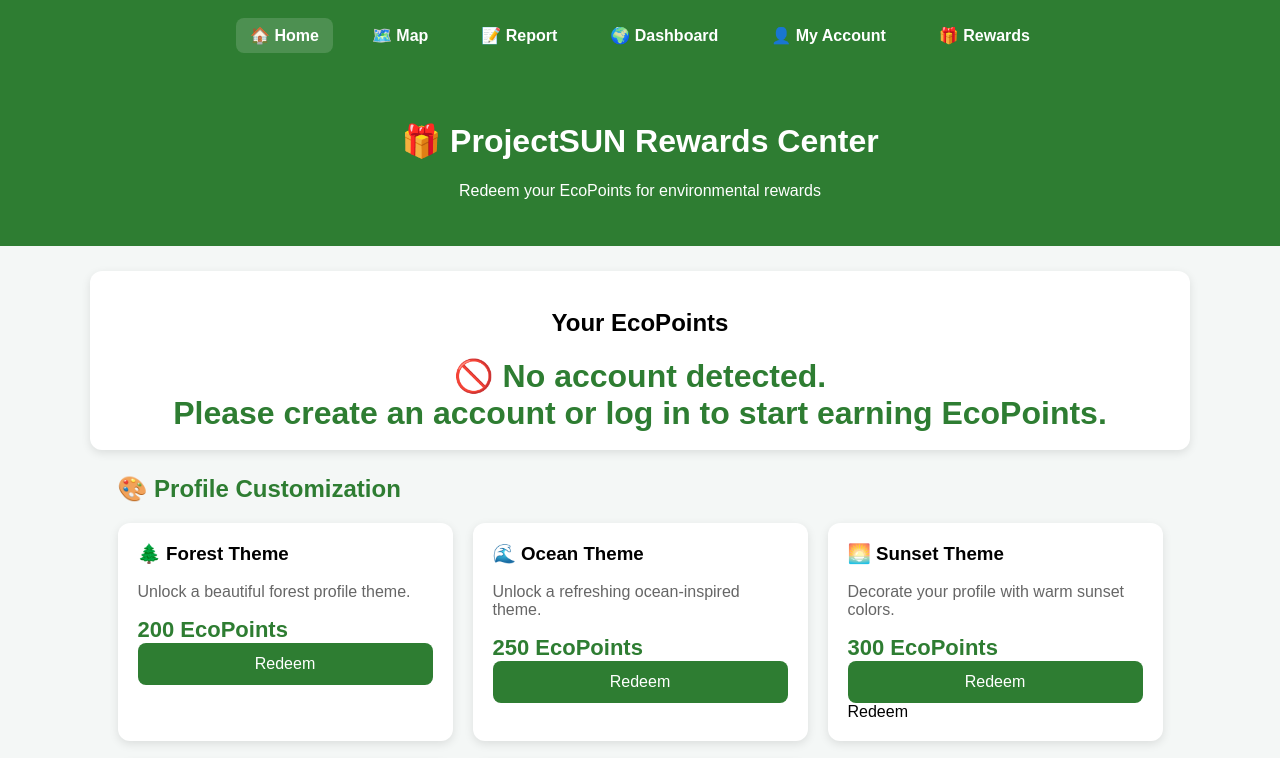
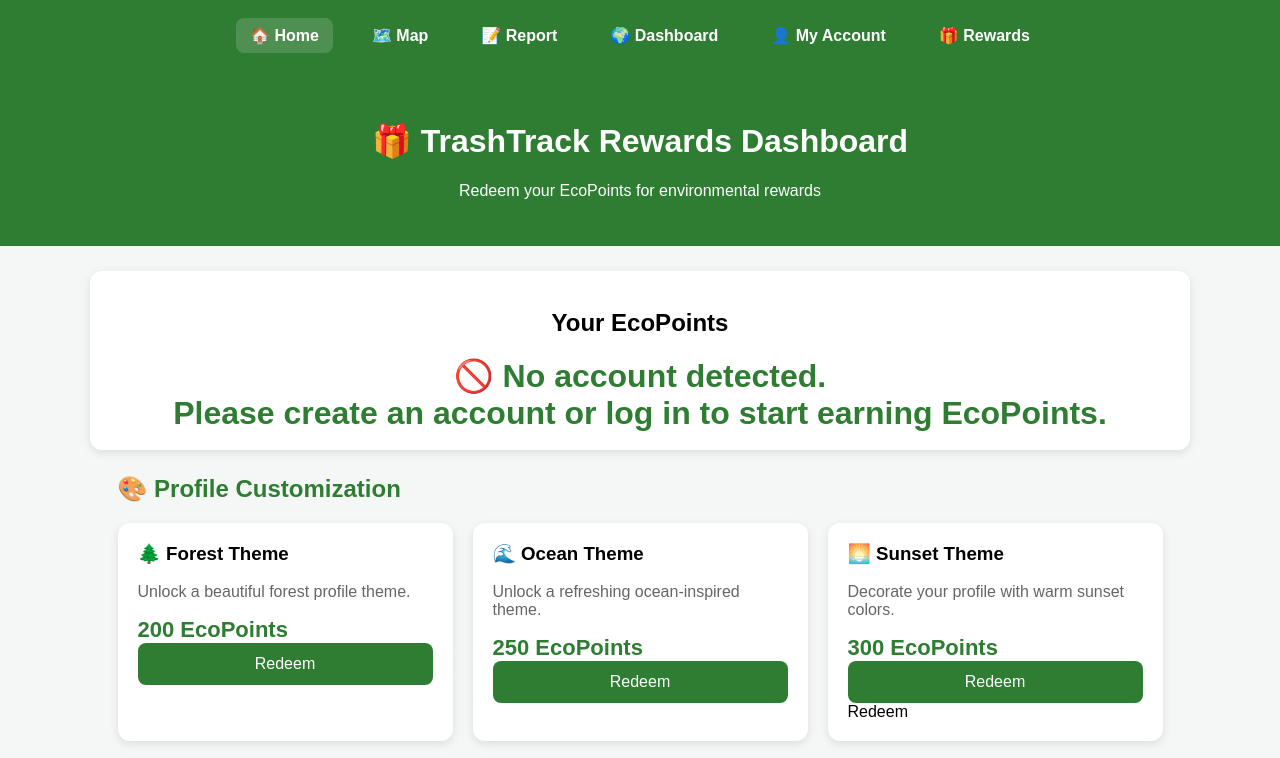
Before and after one commit to jevyn1026-bot/project-soil, a website: page rewards.html in a window 1280 px wide. Shown: the top 758 px of the page. Drawn offline with Linux system fonts and the light colour scheme.

Commit message:
Update rewards page

```diff
--- a/rewards.html
+++ b/rewards.html
@@ -4,7 +4,7 @@
 <meta charset="UTF-8">
 <meta name="viewport" content="width=device-width, initial-scale=1.0">
 
-<title>ProjectSUN Rewards Center</title>
+<title>TrashTrack Rewards Dashboard</title>
 
 <style>
 body{
@@ -190,7 +190,7 @@ nav a.active{
 </nav>
 
 <header>
-    <h1>🎁 ProjectSUN Rewards Center</h1>
+    <h1>🎁 TrashTrack Rewards Dashboard</h1>
     <p>Redeem your EcoPoints for environmental rewards</p>
 </header>
 
```
